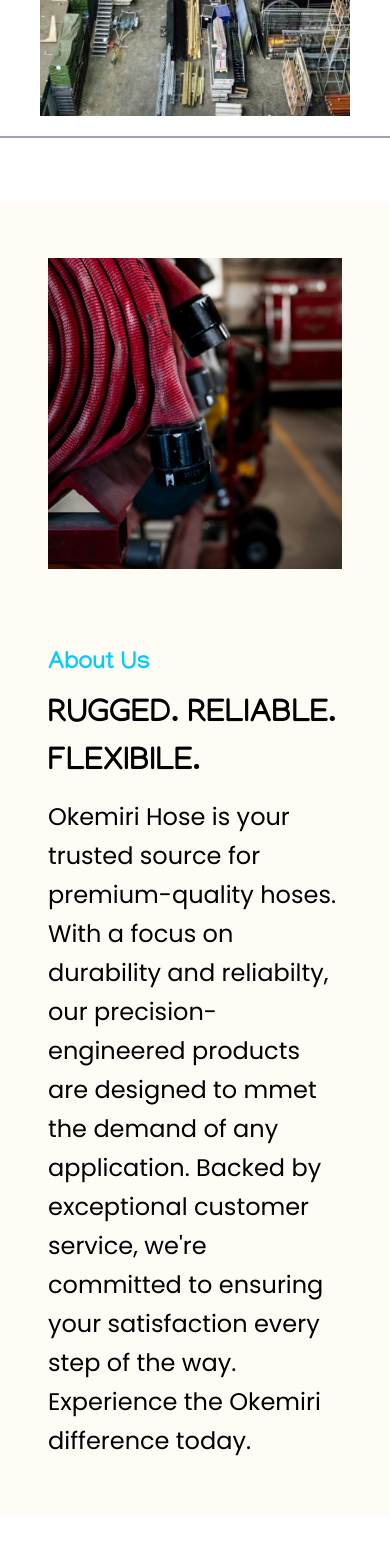
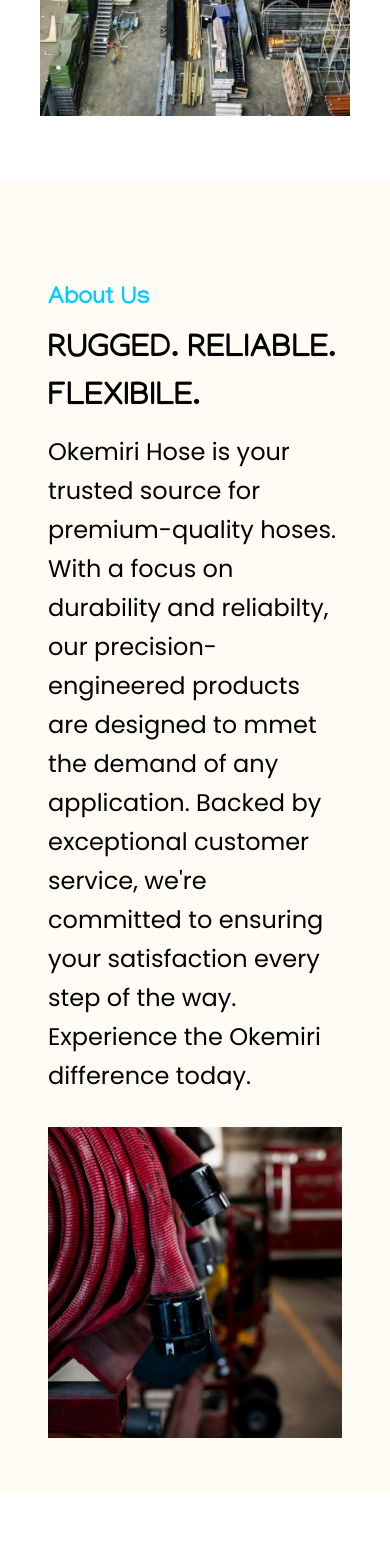
Before and after one commit to Dakeem05/Okemiri, a Vue app: page / in a window 390 px wide. Shown: the part 900-2468 px from the top of the page. Built offline with nearby package versions, Linux system fonts and the light colour scheme.

Commit message:
Made finishing touches

```diff
--- a/src/components/home/About.vue
+++ b/src/components/home/About.vue
@@ -3,11 +3,16 @@
 
 <template>
   <main class="bg-[#fffbf5] max-w-7xl mx-auto relative lg:flex-row flex flex-col gap-[2rem] py-[3.5rem] px-[3rem] ">
-    <div class="lg:w-[40%] w-full md:w-full">
-        <img src="../../assets/images/Rectangle 4.png" alt="">
+    <div class="lg:hidden w-full md:w-full pt-[3rem]">
+        <h3 class="text-[#00CCFF] font-manjari font-[700] text-2xl">About Us</h3>
+        <h2 class="font-manjari font-[700] text-[2rem] mt-3">RUGGED. RELIABLE. FLEXIBILE.</h2>
+        <p class="mt-2 text-2xl font-[400] leading-relaxed">Okemiri Hose is your trusted source for premium-quality hoses. With a focus on durability and reliabilty, our precision-engineered products are designed to mmet the demand of any application. Backed by exceptional customer service, we're committed to ensuring your satisfaction every step of the way. Experience the Okemiri difference today.</p>
     </div>
-    <div class="lg:w-[50%] w-full md:w-full pt-[3rem]">
-        <h3 class="text-[#00CCFF] font-manjari font-[700] text-2xl">About Us</h3>
+    <div class="lg:w-[40%] w-[100%]">
+        <img src="../../assets/images/Rectangle 4.png" class="w-full" alt="">
+    </div>
+    <div class="hidden lg:block lg:w-[50%] w-full md:w-full pt-[3rem]">
+        <h3 class="text-[#00CCFF] font-manjari font-[700] text-[3rem] lg:text-2xl">About Us</h3>
         <h2 class="font-manjari font-[700] text-[2rem] mt-3">RUGGED. RELIABLE. FLEXIBILE.</h2>
         <p class="mt-2 text-2xl font-[400] leading-relaxed">Okemiri Hose is your trusted source for premium-quality hoses. With a focus on durability and reliabilty, our precision-engineered products are designed to mmet the demand of any application. Backed by exceptional customer service, we're committed to ensuring your satisfaction every step of the way. Experience the Okemiri difference today.</p>
     </div>
--- a/src/components/home/Hero.vue
+++ b/src/components/home/Hero.vue
@@ -14,7 +14,7 @@
       <div class="px-10 lg:px-0">
         <img src="../../assets/images/Rectangle 1.png" class="object-cover h-fit w-full" alt="Hero Img">
       </div>
-      <div class="border-[1.5px] border-gray-400 mt-5 lg:hidden block"></div>
+      <!-- <div class="border-[1.5px] border-gray-400 mt-5 lg:hidden block"></div> -->
     </div>
   </main>
 </section>
```
